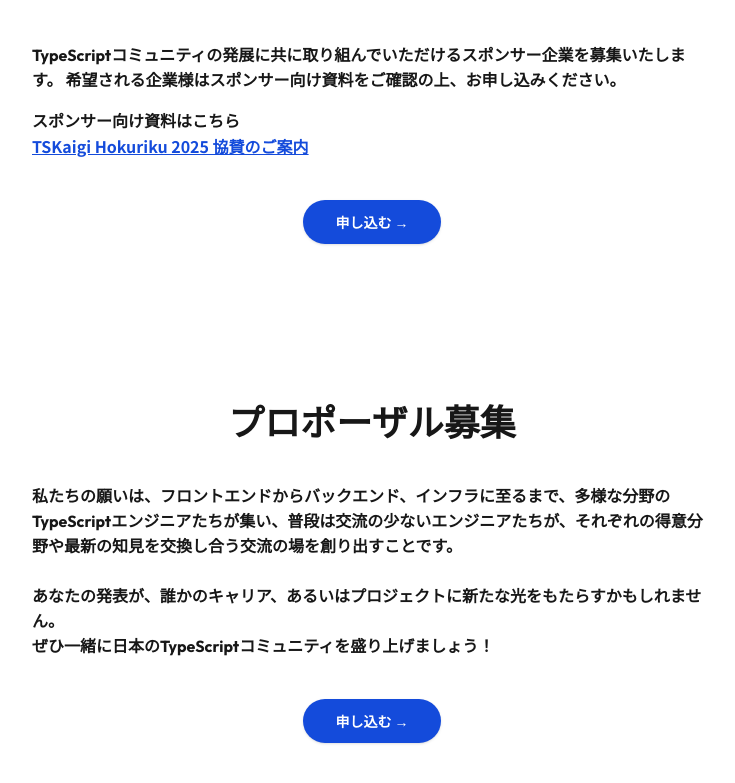
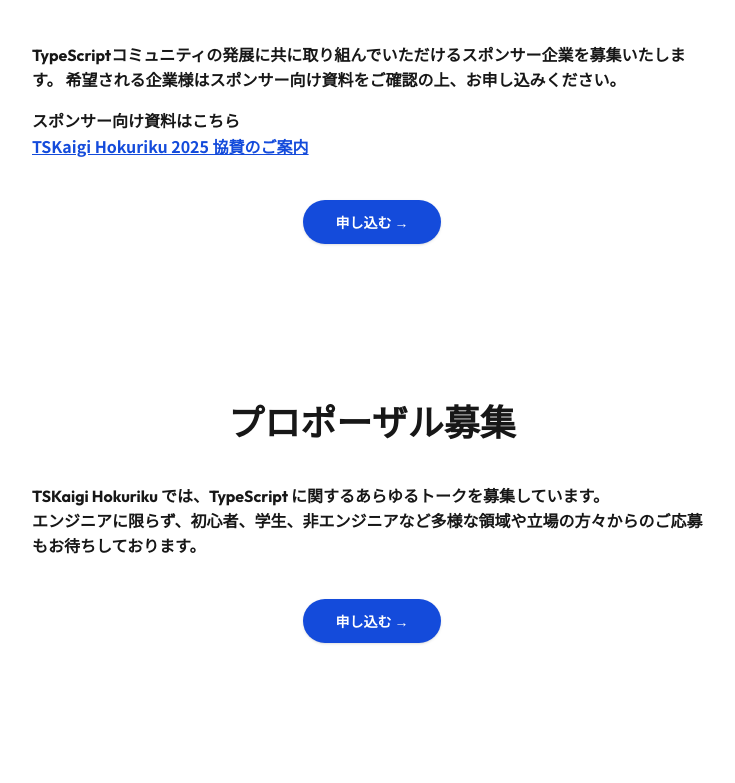
Before and after one commit to tskaigi/hokuriku-web-site, a Next.js app: page / in a window 1280 px wide. Shown: the part 963-1746 px from the top of the page, without its empty margins (268-1003 px from the left). After the commit the page ends 1702 px from the top, so only its background shows below. Built offline with nearby package versions, Linux system fonts and the light colour scheme.

Commit message:
fix: update  proposal recruitment text

```diff
--- a/src/components/cfp-recruitment.tsx
+++ b/src/components/cfp-recruitment.tsx
@@ -16,14 +16,10 @@ export const CfpRecruitment = () => {
       <div className="mx-auto mt-10 max-w-[680px] space-y-10 text-left">
         <div>
           <div className="px-0 leading-[25px] font-bold tracking-[-0.75%]">
+            <p>TSKaigi Hokuriku では、TypeScript に関するあらゆるトークを募集しています。</p>
             <p>
-              私たちの願いは、フロントエンドからバックエンド、インフラに至るまで、多様な分野のTypeScriptエンジニアたちが集い、普段は交流の少ないエンジニアたちが、それぞれの得意分野や最新の知見を交換し合う交流の場を創り出すことです。
+              エンジニアに限らず、初心者、学生、非エンジニアなど多様な領域や立場の方々からのご応募もお待ちしております。
             </p>
-            <br />
-            <p>
-              あなたの発表が、誰かのキャリア、あるいはプロジェクトに新たな光をもたらすかもしれません。
-            </p>
-            <p>ぜひ一緒に日本のTypeScriptコミュニティを盛り上げましょう！</p>
           </div>
         </div>
 
```
